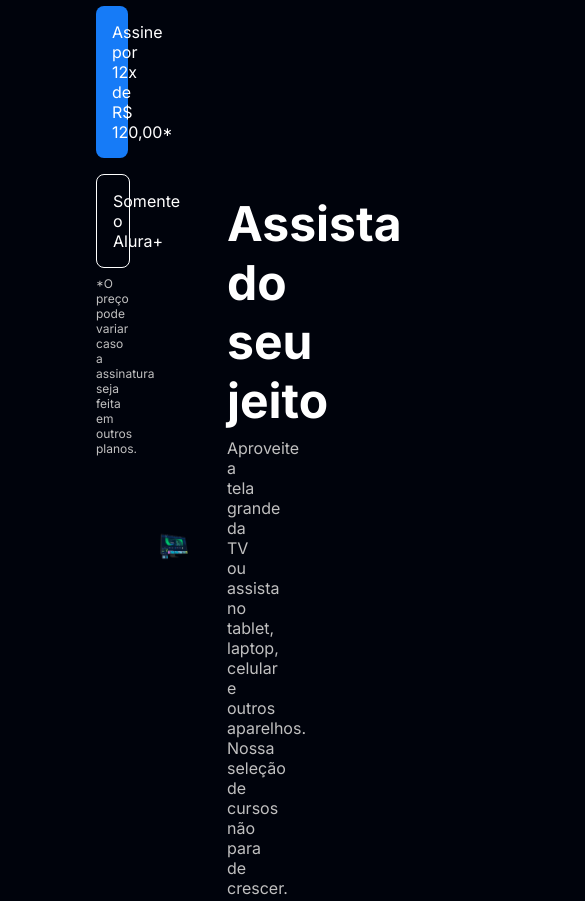
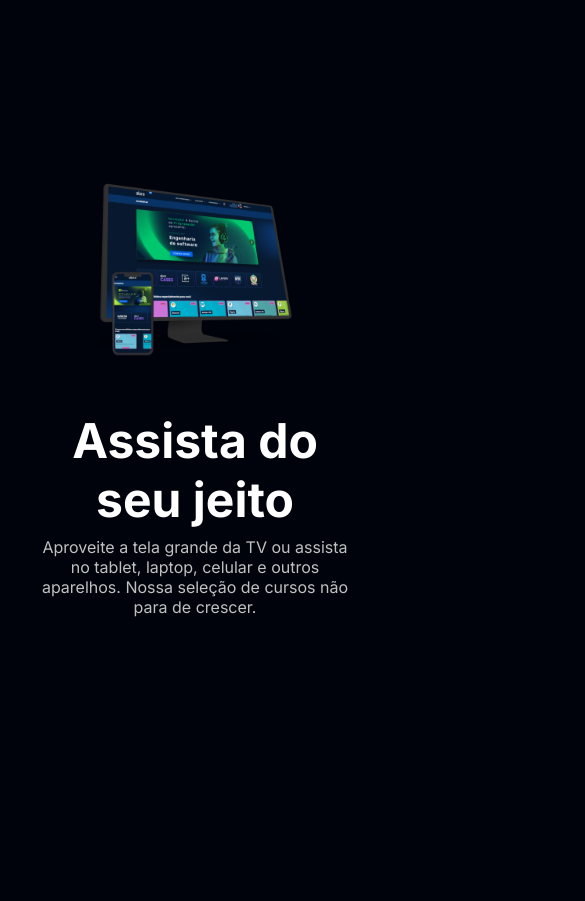
Before and after one commit to IsaZambe/Projeto_Alura-, a plain HTML site: page index.html in a window 390 px wide. Shown: the part 720-1621 px from the top of the page, 585 px wide, since content can reach past the window. Drawn offline with Linux system fonts and the light colour scheme.

Commit message:
Adicionado responsividade pro site

```diff
--- a/style.css
+++ b/style.css
@@ -188,3 +188,36 @@ body {
     background-color: var(--cor-botao-efeito);
     color: var(--cor-de-fundo);
 }
+
+@media screen and (max-width: 768px) {
+    .container {
+        display: block;
+        background-image: none;
+    }
+
+    .container__imagem {
+        width: 50vw;
+    }
+
+    .container__texto {
+        margin: 2em 2em;
+    }
+
+    .secundario {
+        margin: 0;
+        text-align: center;
+    }
+
+    .secundario__imagem {
+        width: 50vw;
+    }
+
+    .dispositivos__lista {
+        display: block;
+    }
+
+    .rodape__lista {
+        display: block;
+    }
+
+}
```
Also changed, not shown: index.html (line endings or trailing spaces).
